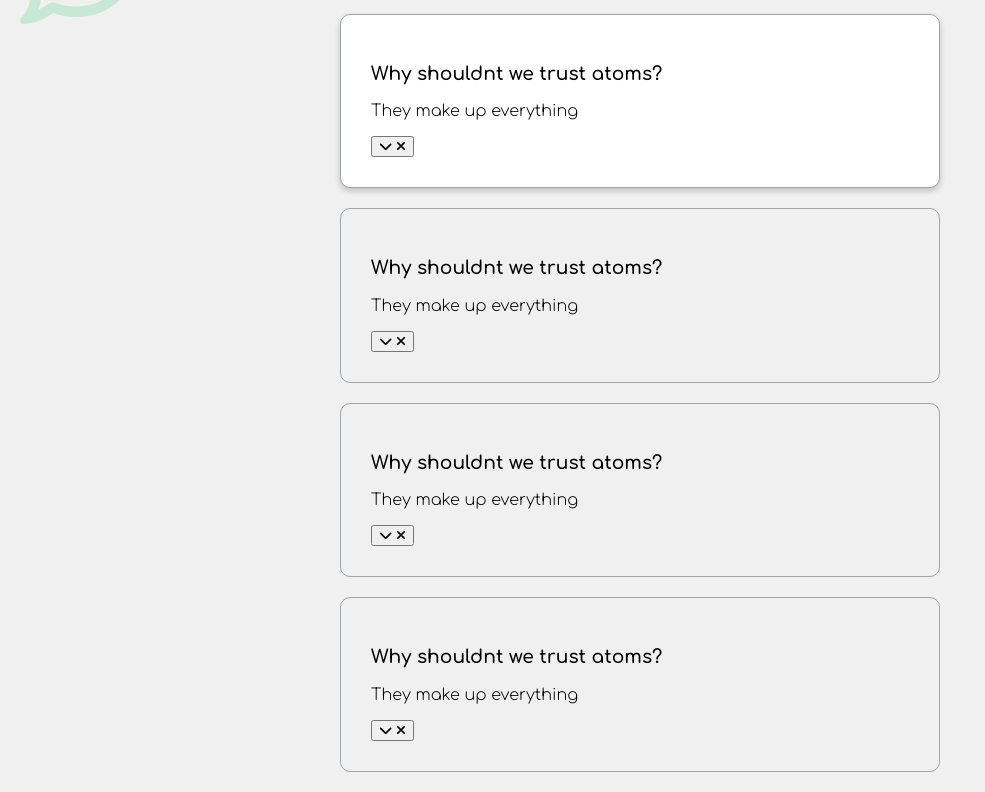
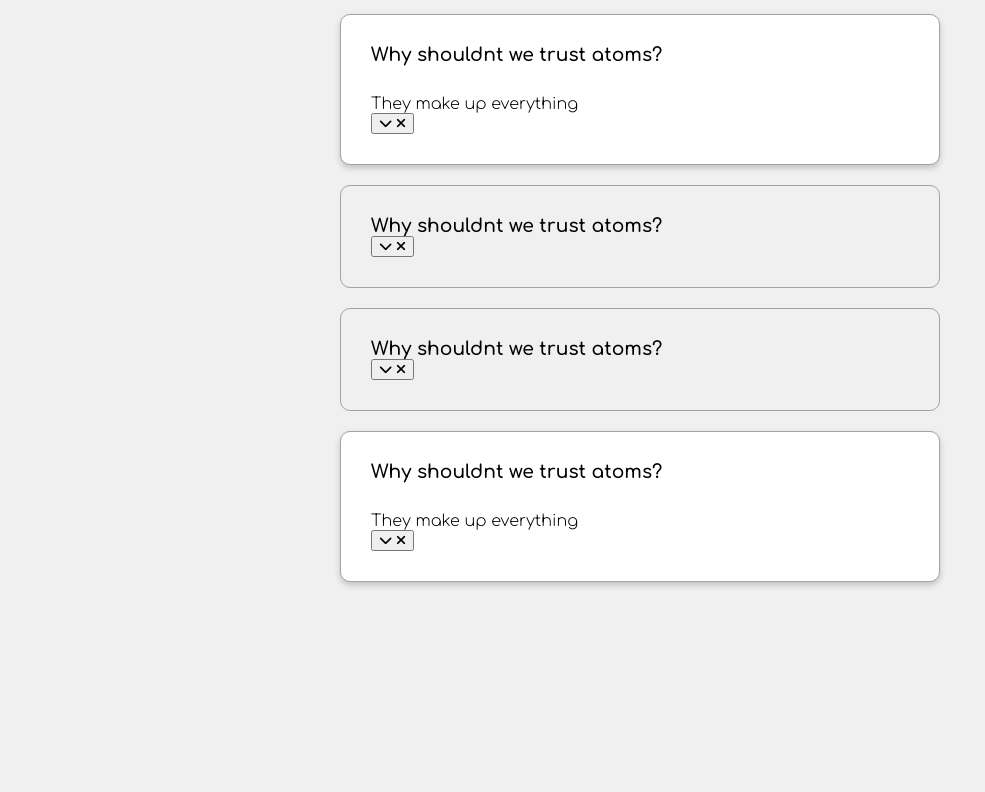
Before and after one commit to lewisjones37/FAQ-card-template, a plain HTML site: page index.html in a window 1280 px wide. Shown: the part 101-893 px from the top of the page, without its empty margins (0-985 px from the left). After the commit the page ends 800 px from the top, so only its background shows below. Drawn offline with Linux system fonts and the light colour scheme.

Commit message:
removed image in FAQ box add active style for text to appear when active is on the container and dissapear when not

```diff
--- a/index.html
+++ b/index.html
@@ -55,7 +55,7 @@
                 <i class="fas fa-times"></i>
             </button>
         </div>
-        <div class="faq">
+        <div class="faq active">
             <h3 class="faq-title">
                 Why shouldnt we trust atoms?
             </h3>
--- a/style.css
+++ b/style.css
@@ -34,13 +34,17 @@ h1 {
     box-shadow: 0 3px 6px rgba(0, 0, 0, 0.1), 0 3px 6px rgba(0, 0, 0, 0.1) ;
 }
 
-.faq.active::before {
-    content: '\f075';
-    font-family: 'Font Awesome 5 Free';
-    color: #2ecc71;
-    font-size: 7rem;
-    position: absolute;
-    opacity: 0.2;
-    top: 20px;
-    left: 20px;
+.faq-title {
+    margin: 0 35px 0 0;
 }
+
+.faq-text {
+    display: none;
+    margin: 30px 0 0;
+
+}
+
+.faq.active .faq-text {
+    display: block;
+
+}
```
